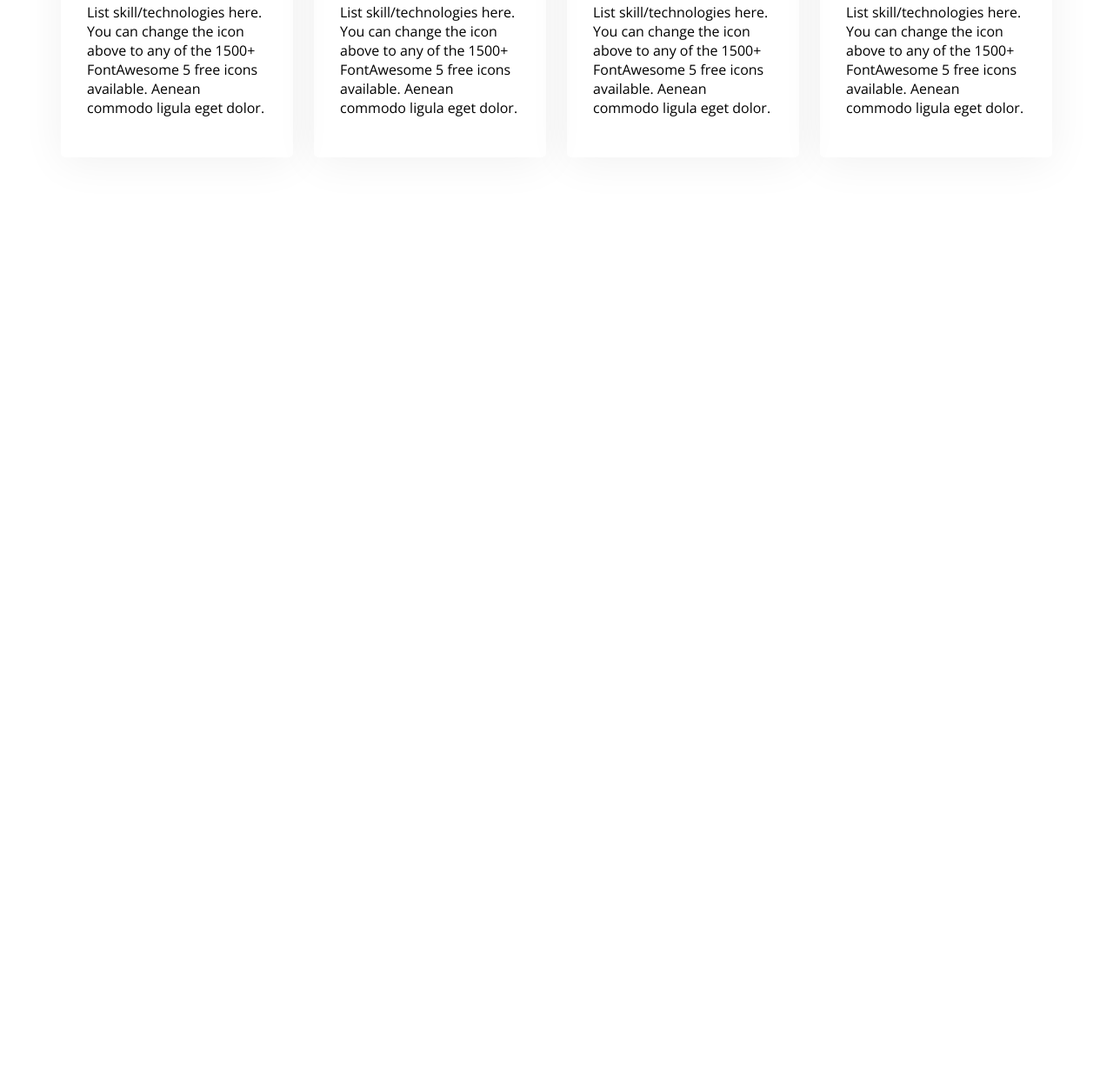
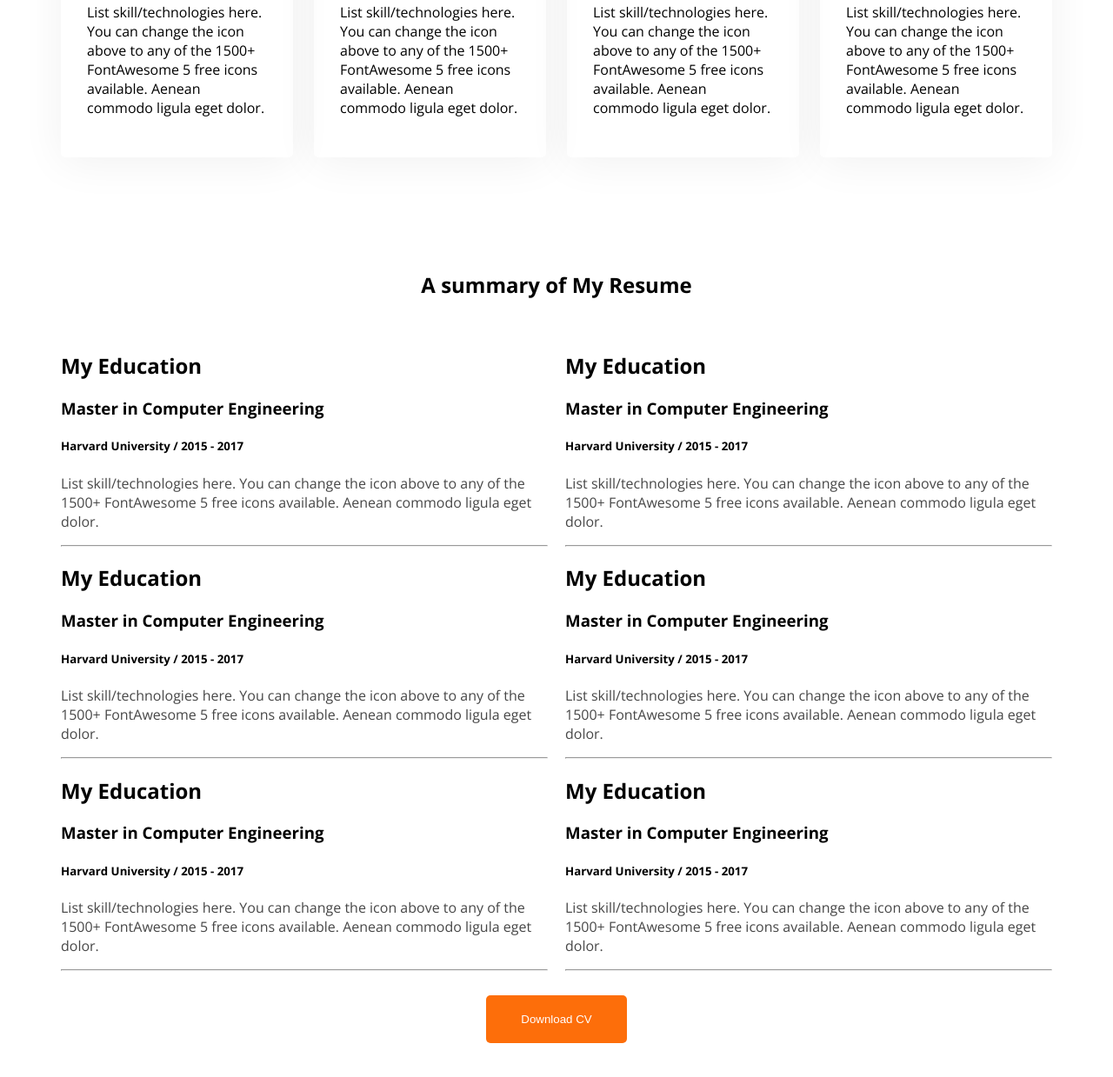
Before and after one commit to mehedi-vai-coder/My-first-Porofolio, a plain HTML site: page index.html in a window 1280 px wide. Shown: the part 1978-3217 px from the top of the page at 87% size. Before the commit the page ends 2279 px from the top, so only its background shows below. Drawn offline with nearby package versions, Linux system fonts and the light colour scheme.

Commit message:
section3 CV

```diff
--- a/index.html
+++ b/index.html
@@ -86,7 +86,51 @@
         </div>
     </div>
  </section>
-    </main>
+
+<!-- section 3 -->
+      <section class="resume">
+          <h1 class="resume-head1">A summary of My Resume</h1>
+        <div class="resume-container">
+<div class="resume-head">
+    <h1>My Education</h1>
+    <h3>Master in Computer Engineering</h3>
+    <h5>Harvard University / 2015 - 2017</h5>
+    <p class="dark-2">List skill/technologies here. You can change the icon above
+        to any of the 1500+ FontAwesome 5 free icons available. Aenean commodo ligula eget dolor.</p><hr>
+    <h1>My Education</h1>
+    <h3>Master in Computer Engineering</h3>
+    <h5>Harvard University / 2015 - 2017</h5>
+    <p class="dark-2">List skill/technologies here. You can change the icon above
+        to any of the 1500+ FontAwesome 5 free icons available. Aenean commodo ligula eget dolor.</p><hr>
+    <h1>My Education</h1>
+    <h3>Master in Computer Engineering</h3>
+    <h5>Harvard University / 2015 - 2017</h5>
+    <p class="dark-2">List skill/technologies here. You can change the icon above
+        to any of the 1500+ FontAwesome 5 free icons available. Aenean commodo ligula eget dolor.</p><hr>
+</div>
+<div class="resume-column">
+    <h1>My Education</h1>
+    <h3>Master in Computer Engineering</h3>
+    <h5>Harvard University / 2015 - 2017</h5>
+    <p class="dark-2">List skill/technologies here. You can change the icon above
+        to any of the 1500+ FontAwesome 5 free icons available. Aenean commodo ligula eget dolor.</p><hr>
+    <h1>My Education</h1>
+    <h3>Master in Computer Engineering</h3>
+    <h5>Harvard University / 2015 - 2017</h5>
+    <p class="dark-2">List skill/technologies here. You can change the icon above
+        to any of the 1500+ FontAwesome 5 free icons available. Aenean commodo ligula eget dolor.</p><hr>
+    <h1>My Education</h1>
+    <h3>Master in Computer Engineering</h3>
+    <h5>Harvard University / 2015 - 2017</h5>
+    <p class="dark-2">List skill/technologies here. You can change the icon above
+        to any of the 1500+ FontAwesome 5 free icons available. Aenean commodo ligula eget dolor.</p><hr>
+</div>
+     </div>
+     <div class="resume-button">
+        <button class="btn-primary">Download CV</button>
+     </div>
+      </section>
+     </main>
     <footer>
 
     </footer>
--- a/style.css
+++ b/style.css
@@ -133,3 +133,17 @@ main section{
 .section-description{
     text-align: center;
 }
+
+/* resume section style */
+.resume-container{
+    display: flex;
+    gap: 20px;
+}
+.resume-head1{
+    text-align: center;
+    margin-bottom: 40px;
+}
+.resume-button{
+    text-align: center;
+    margin-top: 20px;
+}
```
